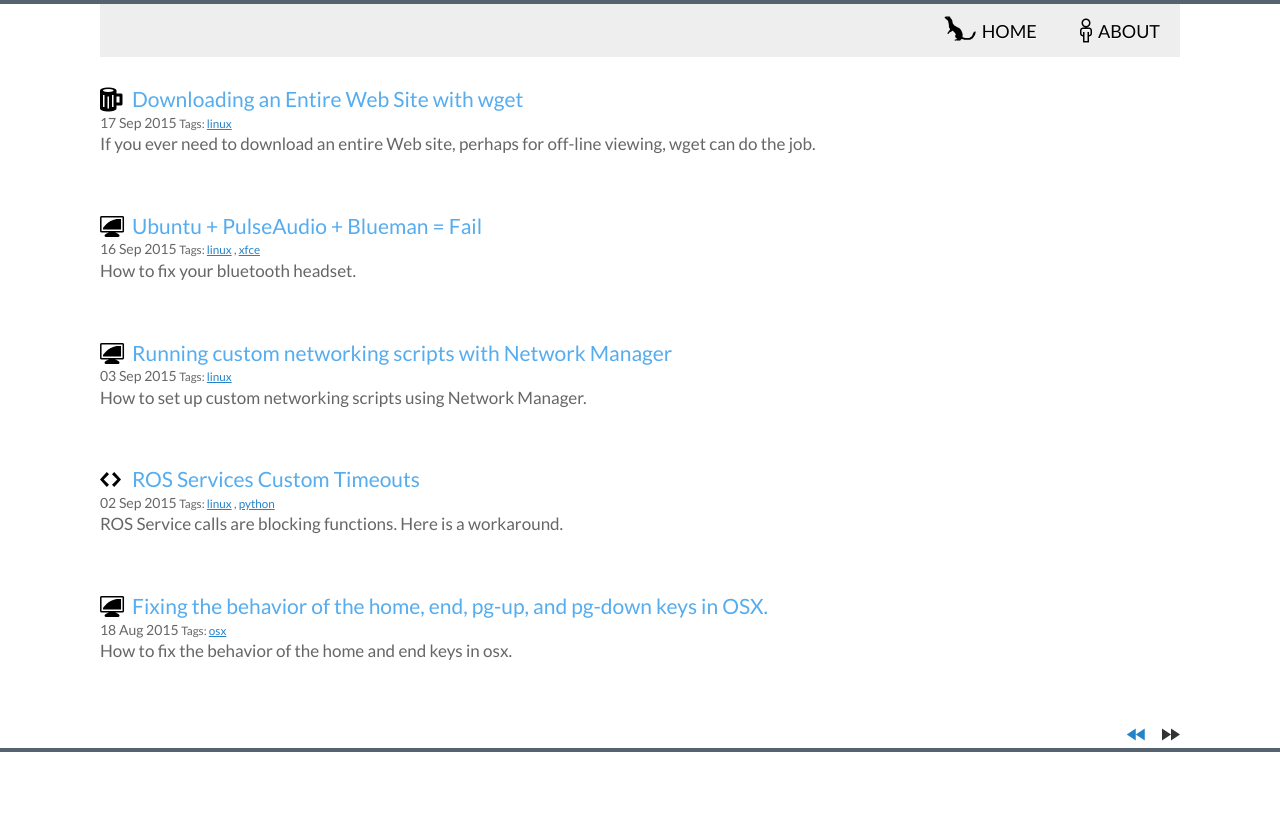
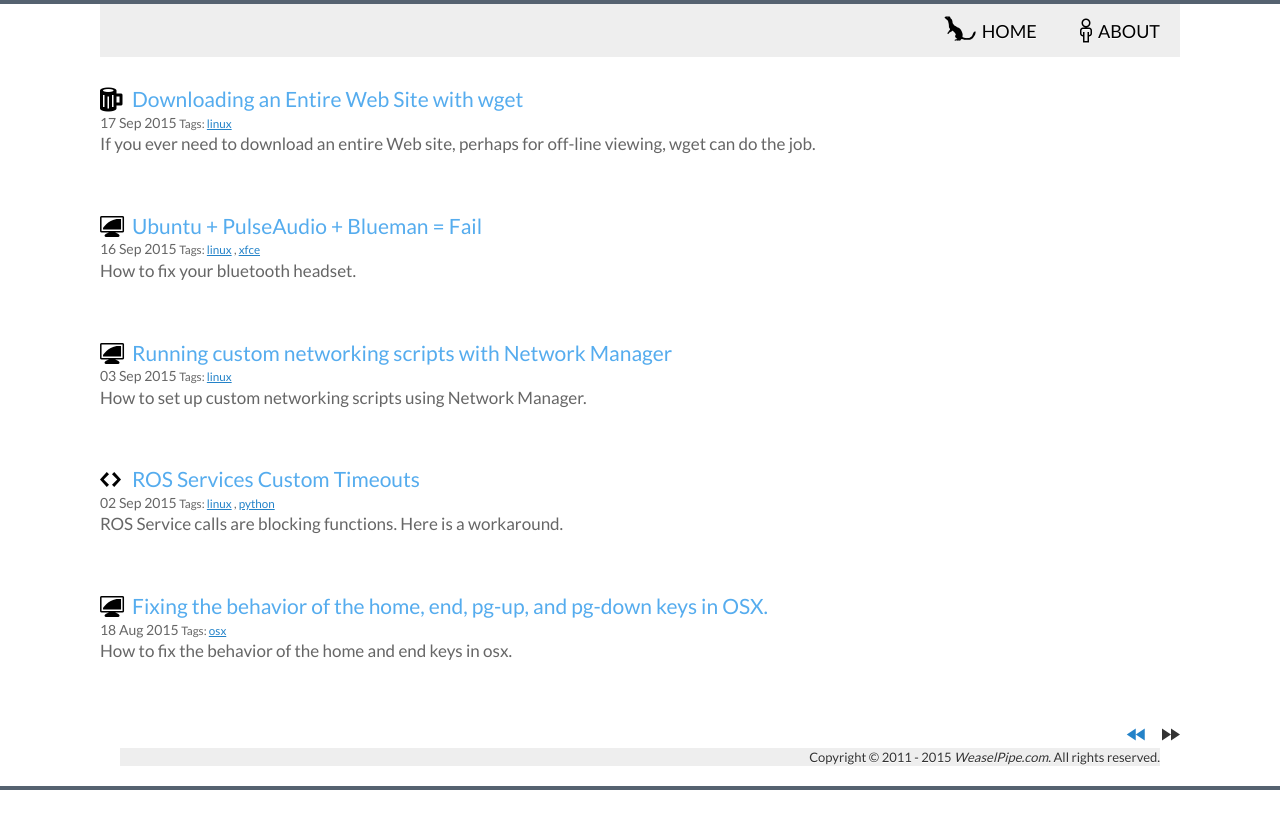
Before and after one commit to mrdanbrooks/mrdanbrooks.github.io, a Jekyll site: the page built from index.html, in a window 1280 px wide. Shown: the top 829 px of the page. Built offline with Jekyll 4.4.1, drawn with Linux system fonts in a browser that asks for light colours; Markdown is read by kramdown in place of the engine named in the settings; the list of posts is cut into pages by our own code.

Commit message:
testing adding a footer

```diff
--- a/_includes/footer.html
+++ b/_includes/footer.html
@@ -30,3 +30,8 @@
 //  })();
 </script>
 -->
+<div class="footer-container">
+    <footer>
+Copyright © 2011 - 2015 <em>WeaselPipe.com</em>. All rights reserved.
+    </footer>
+</div>
--- a/_includes/head.html
+++ b/_includes/head.html
@@ -18,7 +18,7 @@
 {% if site.owner.google_plus %}<link rel="author" href="{{ site.owner.google_plus }}?rel=author">{% endif %}
 <meta http-equiv="content-type" content="text/html; charset=utf-8" />
 <meta name="viewport" content="width=device-width, initial-scale=1.0" />
-<link rel="stylesheet" href="{{ site.url }}/css/base2.min.css" type="text/css" />
+<link rel="stylesheet" href="{{ site.url }}/css/base2.css" type="text/css" />
 <link rel="stylesheet" href="{{ site.url }}/css/github.min.css" type="text/css" />
 <link rel="stylesheet" href="{{ site.url }}/css/octicons.css" type="text/css" />
 <link href='http://fonts.googleapis.com/css?family=Lato' rel='stylesheet' type='text/css'>
--- a/css/base2.css
+++ b/css/base2.css
@@ -77,9 +77,22 @@ hr:before {
   padding: 0 20px;
 }
 
+.footer-container {
+  margin: 0 auto;
+  max-width: 1080px;
+  padding: 0 20px;
+}
+
 header {
   margin: 0 0 20px 0;
   text-align: right;
+}
+
+footer {
+   margin: 0 0 20px 0;
+   text-align: right;
+   background-color: #eee;
+   font-size: 13px;
 }
 
 ul.nav {
```
